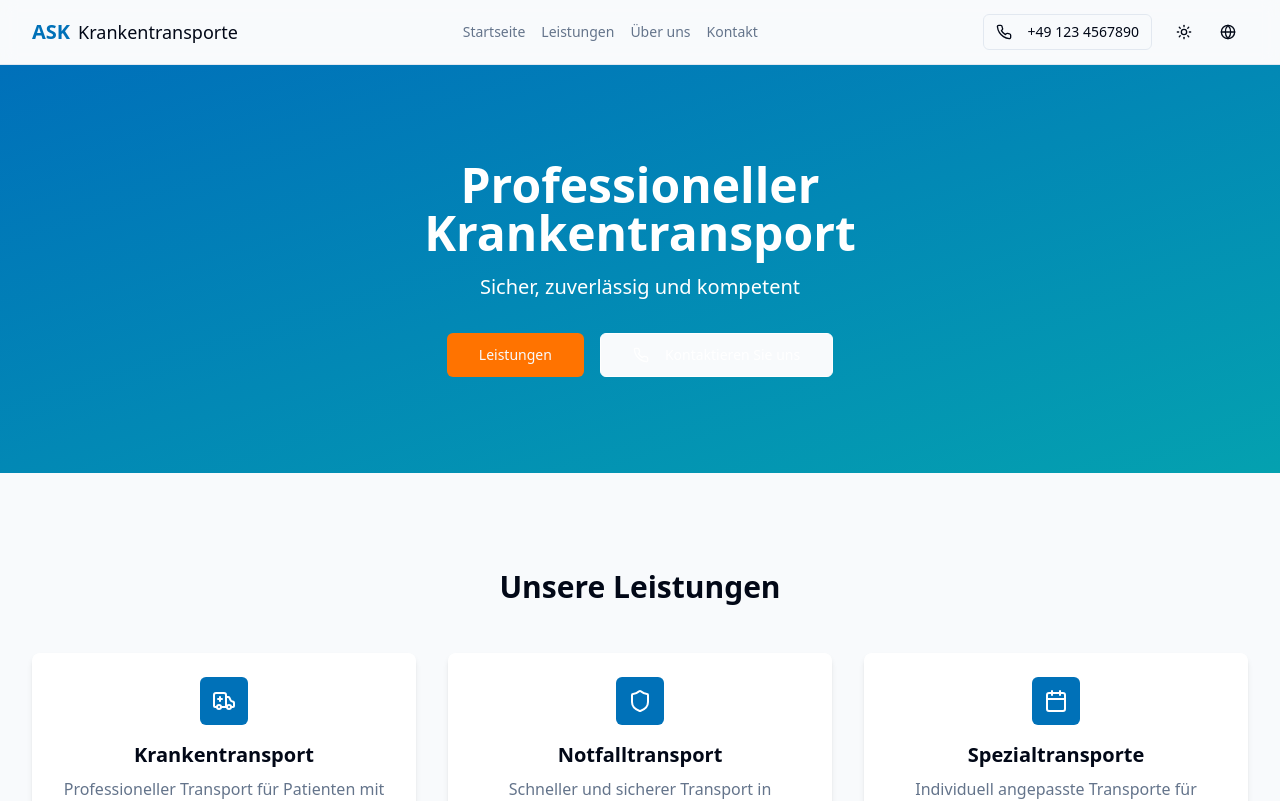
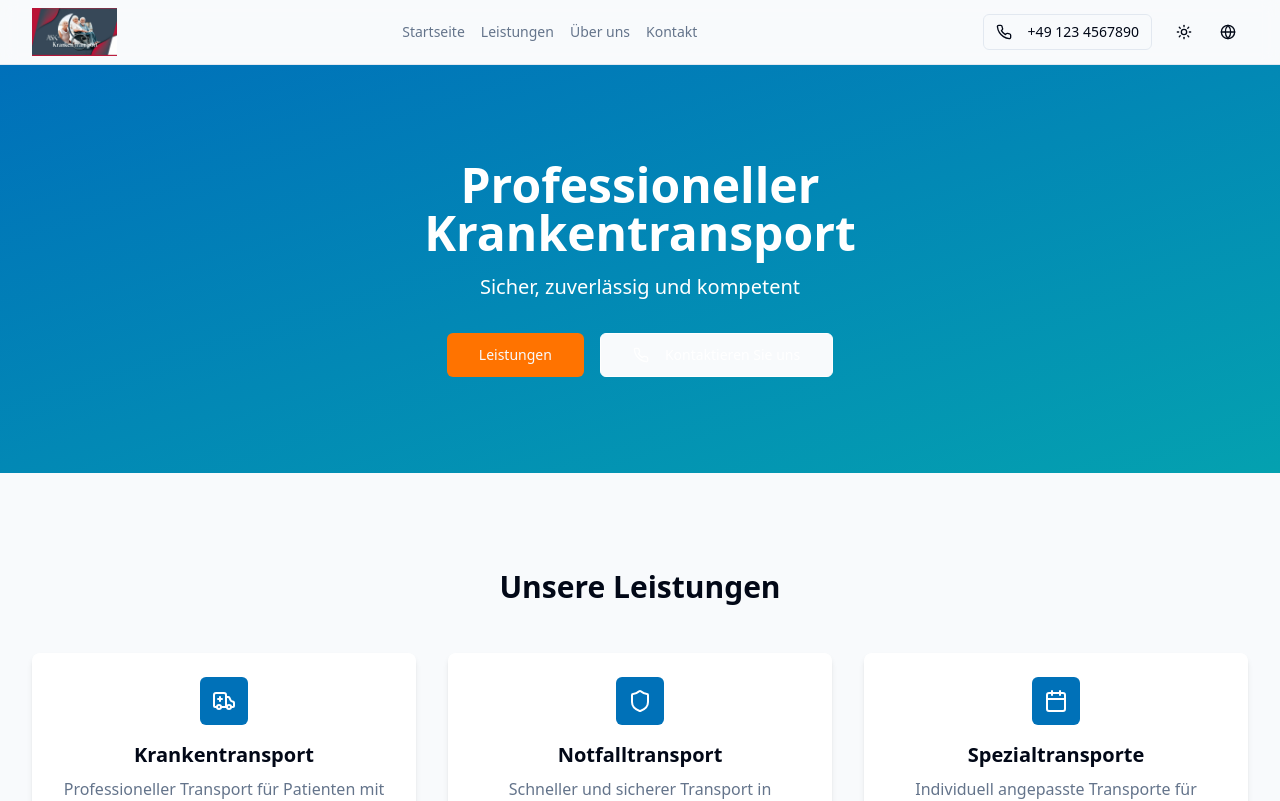
Before and after one commit to celtechstarter/ask-transit-connect, a React (Vite) app: page / in a window 1280 px wide. Shown: the top 801 px of the page. Built offline with nearby package versions, Linux system fonts and the light colour scheme.

Commit message:
Add logo to header
Use the provided image as the logo in the header.

```diff
--- a/src/components/Header.tsx
+++ b/src/components/Header.tsx
@@ -24,9 +24,12 @@ export function Header() {
       <div className="container px-4 sm:px-6 lg:px-8">
         <div className="flex h-16 items-center justify-between">
           <div className="flex items-center">
-            <Link to="/" className="flex items-center space-x-2" aria-label="ASK Krankentransporte">
-              <span className="text-xl font-bold text-primary">ASK</span>
-              <span className="hidden sm:inline-block text-lg font-medium">Krankentransporte</span>
+            <Link to="/" className="flex items-center" aria-label="ASK Krankentransporte">
+              <img
+                src="/lovable-uploads/d47c07cc-564a-46a9-9daf-1099aa851a2e.png"
+                alt="ASK Krankentransport Logo"
+                className="h-10 md:h-12 w-auto"
+              />
             </Link>
           </div>
 
```
Also changed, not shown: public/lovable-uploads/d47c07cc-564a-46a9-9daf-1099aa851a2e.png (added).
